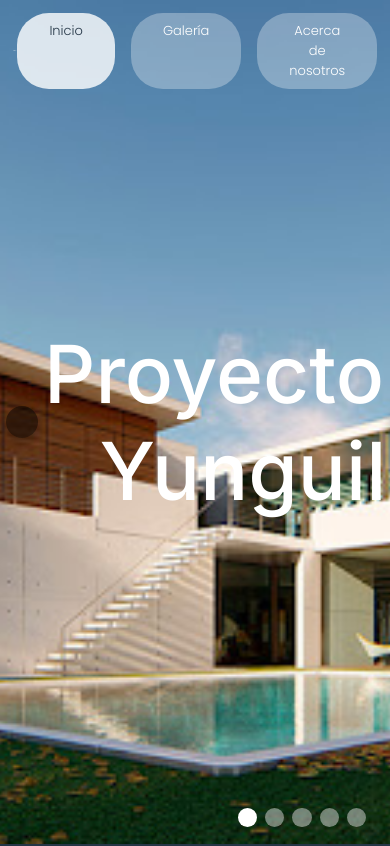
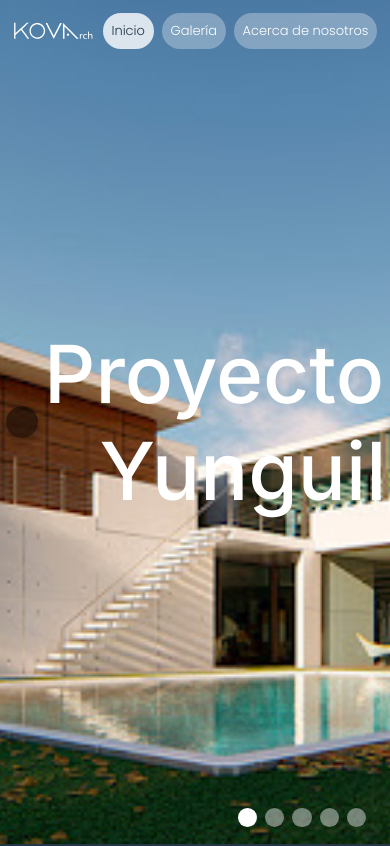
Before and after one commit to Fab1029/KovaFrontend, a React (Vite) app: page / in a window 390 px wide. Shown: the top 846 px of the page. Built offline with nearby package versions, Linux system fonts and the light colour scheme.

Commit message:
style(nav bar): responsive nav bar

```diff
--- a/src/components/NavBar/NavBar.css
+++ b/src/components/NavBar/NavBar.css
@@ -44,6 +44,10 @@
     transform: scale(1.02);
 }
 
+.link-item:active {
+    transform: scale(1.02);
+}
+
 .link-item.active {
     background-color: rgba(255, 255, 255, 0.8);
 
@@ -63,3 +67,29 @@
 a {
     text-decoration: none;
 }
+
+/* RESPONSIVE */
+@media (max-width: 700px) {
+    .main-kova-img {
+        width: 7rem;
+    }
+
+    .link-item {
+        padding: 0.5rem 1rem;
+    }
+}
+
+@media (max-width: 500px) {
+    .main-kova-img {
+        width: 5rem;
+    }
+
+    .link-item {
+        padding: 0.5rem 0.55rem;
+    }
+
+    .nav-links {
+        gap: 0.5rem;
+        justify-content: space-between;
+    }
+}
--- a/src/components/ProjectSlider/ProjectSlider.css
+++ b/src/components/ProjectSlider/ProjectSlider.css
@@ -110,3 +110,6 @@
     border-radius: 1rem;
     transition: background-color 0.3s ease-in-out;
 }
+
+
+/* RESPONSIVE */
--- a/src/components/RecentProjects/RecentProjects.jsx
+++ b/src/components/RecentProjects/RecentProjects.jsx
@@ -1,7 +1,13 @@
 import React, { useEffect, useState } from 'react'
 import './RecentProjects.css'
+import { useNavigate } from 'react-router-dom'
 
 const RecentProjects = ({projects}) => {
+  const navigate = useNavigate(null);
+
+  const handleOnClickProject = (id) => {
+    navigate(`/ProjectsGallery/${id}`)
+  }
 
   return (
     <div className='recent-projects-container'>
@@ -34,7 +40,7 @@ const RecentProjects = ({projects}) => {
                         </h1>
                     </div>
                     <p>{project.description}</p>
-                    <button className='recent-project-button'>
+                    <button className='recent-project-button' onClick={() => handleOnClickProject(project.id)}>
                         <div>
                             <svg style={{width: '1rem'}} viewBox="0, 0, 400,400">
                                 <g id="svgg">
--- a/src/pages/Home/Home.css
+++ b/src/pages/Home/Home.css
@@ -15,3 +15,5 @@
     width: 100vw;
     height: 60vh;
 }
+
+/* RESPONSIVE */
```
